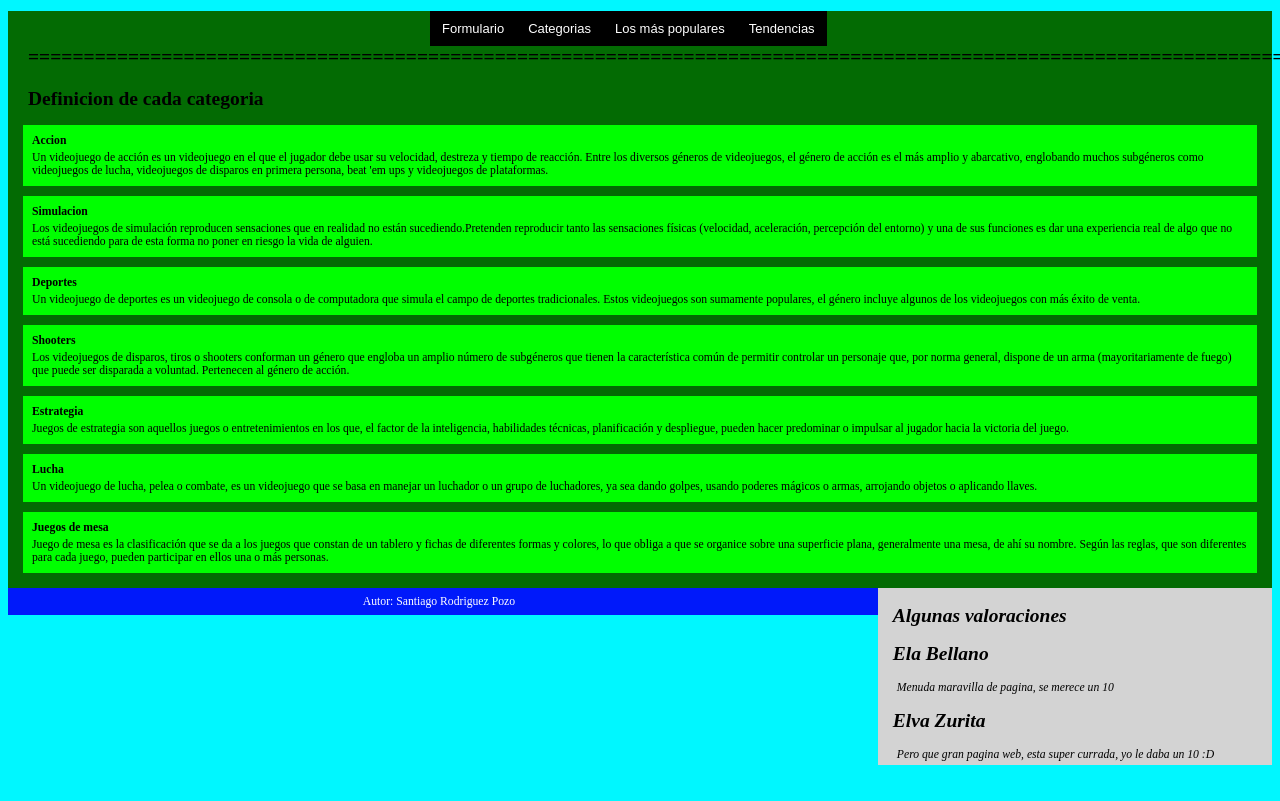
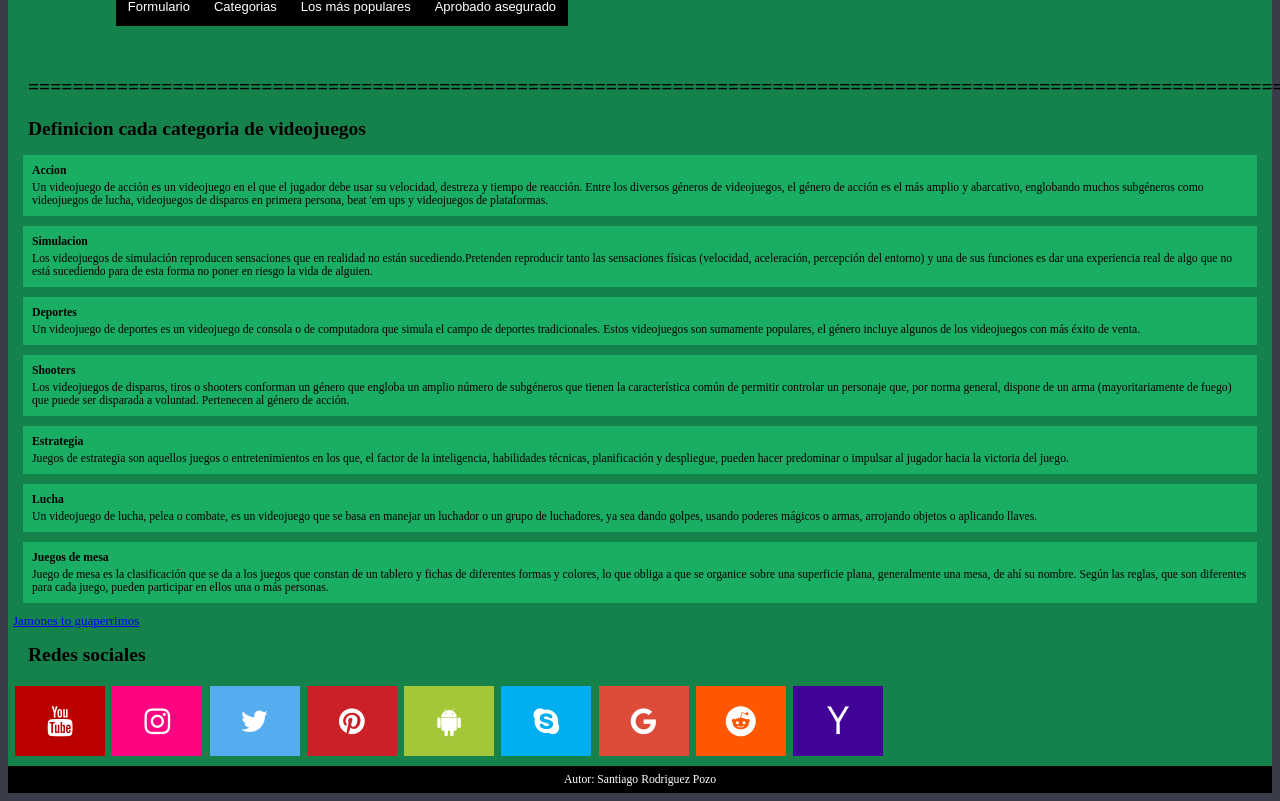
Before and after one commit to srpz2001/srpz2001.github.io, a plain HTML site: page Index.html in a window 1280 px wide. Shown: the part 44-845 px from the top of the page. Before the commit the page ends 809 px from the top, so only its background shows below. Drawn offline with Linux system fonts and the light colour scheme.

Commit message:
Update Index.html

```diff
--- a/Index.html
+++ b/Index.html
@@ -7,8 +7,86 @@
     <meta name="author" content="Santiago Rodríguez Pozo">
     <meta http-equiv="refresh" content="30">
     <meta name="viewport" content="width=device-width, initial-scale=1.0">
+
+    <style>
+      .item1 { grid-area: main; }
+      .item2 { grid-area: footer; }
+
+      .grid-container {
+        display: grid;
+        grid-template-areas:
+          'header header header header header header'
+          'main main main main main main'
+          'footer footer footer footer footer footer';
+        grid-gap: 10px;
+        background-color: rgb(21, 129, 75);
+        padding: 10px;
+      }
+
+      .grid-container > div {
+        background-color: rgb(26, 173, 100);
+        text-align: center;
+        padding: 20px 0;
+        font-size: 30px;
+      }
+      </style>
+    <!-- estilo desde font awesome de los iconos de redes sociales-->
+    <link rel="stylesheet" href="https://cdnjs.cloudflare.com/ajax/libs/font-awesome/4.7.0/css/font-awesome.min.css">
+    <!-- Les damos estilos a los font awesome y colocamos un hover para darle un efecto to guapo al pasar el cursor por encima de los iconos-->
     <style type="text/css">
+    .fa {
+    padding: 20px;
+    font-size: 30px;
+    width: 50px;
+    text-align: center;
+    text-decoration: none;
+     margin: 5px 2px;
+    }
 
+    .fa:hover {
+    opacity: 0.7;
+    }
+
+    .fa-youtube {
+    background: #bb0000;
+    color: white;
+    }
+    .fa-facebook {
+    background: #3B5998;
+    color: white;
+    }
+    .fa-instagram {
+    background: #fd0581;
+    color: white;
+    }
+    .fa-twitter {
+    background: #55ACEE;
+    color: white;
+    }
+    .fa-pinterest {
+    background: #cb2027;
+    color: white;
+    }
+    .fa-android {
+    background: #a4c639;
+    color: white;
+    }
+    .fa-skype {
+    background: #00aff0;
+    color: white;
+    }
+    .fa-google {
+    background: #dd4b39;
+    color: white;
+    }
+    .fa-reddit {
+    background: #ff5700;
+    color: white;
+    }
+    .fa-yahoo {
+    background: #430297;
+    color: white;
+    }
 			#header {
 				margin:auto;
 				width:500px;
@@ -27,7 +105,7 @@
 				background-color:rgb(0, 0, 0);
 				color:#fff;
 				text-decoration:none;
-				padding:10px 12px;
+				padding:12px 12px;
 				display:block;
 			}
 
@@ -38,7 +116,7 @@
 			.nav li ul {
 				display:none;
 				position:absolute;
-				min-width:140px;
+				min-width:160px;
 			}
 
 			.nav li:hover > ul {
@@ -46,11 +124,11 @@
 			}
 
 			.nav li ul li {
-				position:relative;
+				position:sticky;
 			}
 
 			.nav li ul li ul {
-				right:-140px;
+				right:-160px;
 				top:0px;
 			}
       li a:hover{
@@ -58,17 +136,16 @@
     }
       nav li:hover>ul{
       display:block;
-      position:absolute;
+      position:cent;
       top:30px;
       left:0px;
 }
-            </style>
-
+    </style>
             <style>
             footer {
                 text-align: center;
                 padding: 3px;
-                background-color: rgb(0, 25, 250);
+                background-color: rgb(0, 0, 0);
                  color: white;
             }
 		</style>
@@ -76,7 +153,7 @@
         <style>
             body {
         font-family: 'Aref Ruqaa';font-size: 13px;
-              background-color: rgb(0, 247, 255);
+              background-color: rgb(56, 61, 73);
             }
             @media only screen and (max-width: 600px) {
               body {
@@ -89,7 +166,7 @@
       .all-browsers {
   margin: 0;
   padding: 5px;
-  background-color: rgb(3, 107, 3);
+  background-color: rgb(21, 129, 75);
 }
 
 .all-browsers > h1, .browser {
@@ -98,7 +175,7 @@
 }
 
 .browser {
-  background: rgb(0, 255, 0);
+  background: rgb(26, 173, 100);
 }
 
 .browser > h2, p {
@@ -106,24 +183,18 @@
   font-size: 90%;
 }
   </style>
-  <style>
-    aside {
-      width: 30%;
-      padding-left: 15px;
-      margin-left: 15px;
-      float: right;
-      font-style: italic;
-      background-color: lightgray;
-    }
-    </style>
+
 </head>
 <body>
-    <header>
-    <h1>Mi pagina web sobre videojuegos</h1>
+  <header>
+    <div class="grid-container">
+
+      <!-- Se inicia el section-->
+      <!-- Iniciamos el menu desplegable y en el ponemos las entradas que queramos-->
     <section>
   <div id="header">
     <ul class="nav">
-      <li><a href="file:///C:/Users/Admin/Desktop/Index1.html">Formulario</a></li>
+      <li><a href="file:///C:/Users/Santi/OneDrive/Escritorio/Index1.html">Formulario</a></li>
       <li><a href="">Categorias</a>
         <ul>
           <li><a href="https://vandal.elespanol.com/rankings/videojuegos/simulacion">Simulación</a></li>
@@ -153,15 +224,21 @@
           <li><a href="https://vandal.elespanol.com/populares/psvita">PS Vita</a></li>
           <li><a href="https://vandal.elespanol.com/populares/psp">PSP</a></li>
         </ul>
-      </li>
-      <li><a href="https://vandal.elespanol.com/populares/">Tendencias</a></li>
+      <li><a href="https://www.jamonypaletilla.com/">Aprobado asegurado</a></li>
     </ul>
-    </div>
+  </div>
+</section>
+
 </header>
-</section>
+<!-- cierre del section-->
+
+
+<!-- Se inicia el article-->
+<!-- Rellenamos el article y le hacemos varias entradas para definir las categorias de videojuegos-->
+ <div class="item1"></div>
 <article class="all-browsers">
-    <h1>=====================================================================================================================================</h1>
-    <h1>Definicion de cada categoria</h1>
+    <h1>====================================================================================================================================</h1>
+    <h1>Definicion cada categoria de videojuegos</h1>
 
     <article class="browser">
       <h2>Accion</h2>
@@ -191,16 +268,31 @@
         <h2>Juegos de mesa</h2>
         <p>Juego de mesa es la clasificación que se da a los juegos que constan de un tablero y fichas de diferentes formas y colores, lo que obliga a que se organice sobre una superficie plana, generalmente una mesa, de ahí su nombre. Según las reglas, que son diferentes para cada juego, pueden participar en ellos una o más personas.<p>
       </article>
-    </article>
-      <aside>
-        <h1>Algunas valoraciones</h1>
-        <h2>Ela Bellano</h2>
-        <p>Menuda maravilla de pagina, se merece un 10</p>
-        <h2>Elva Zurita</h2>
-        <p>Pero que gran pagina web, esta super currada, yo le daba un 10 :D</p>
-        </aside>
-    <footer>
+      <!-- Java script para cuando pasas el raton por encima te salga una alerta-->
+      <a href="https://alacenadearagon.es/"
+        onmouseover="javascript:alert('Puede caer una probado si abre esto');return false">Jamones to guaperrimos</a>
+
+        <!-- Redes sociales-->
+        <h1>Redes sociales</h1>
+        <aside>
+        <a href="https://www.youtube.com/watch?v=ac_OHVOf3Tw" class="fa fa-youtube"></a>
+        <a href="https://www.instagram.com/santidb01/" class="fa fa-instagram"></a>
+        <a href="https://twitter.com/sweetpain9" class="fa fa-twitter"></a>
+        <a href="https://cdn.memegenerator.es/imagenes/memes/full/24/29/24291146.jpg" class="fa fa-pinterest"></a>
+        <a href="https://www.android.com/intl/es_es/" class="fa fa-android"></a>
+        <a href="https://i.ytimg.com/vi/4JZ9gkVdNxY/maxresdefault.jpg" class="fa fa-skype"></a>
+        <a href="https://www.google.es/" class="fa fa-google"></a>
+        <a href="https://www.reddit.com/" class="fa fa-reddit"></a>
+        <a href="https://es.yahoo.com/" class="fa fa-yahoo"></a>
+       </aside>
+      </div>
+      <div class="item2">
+      </article>
+      <!-- Creamos un footer para poner nuestra marca-->
+      <footer>
         <p>Autor: Santiago Rodriguez Pozo<br>
       </footer>
+    </div>
+
 </body>
 </html>
```
